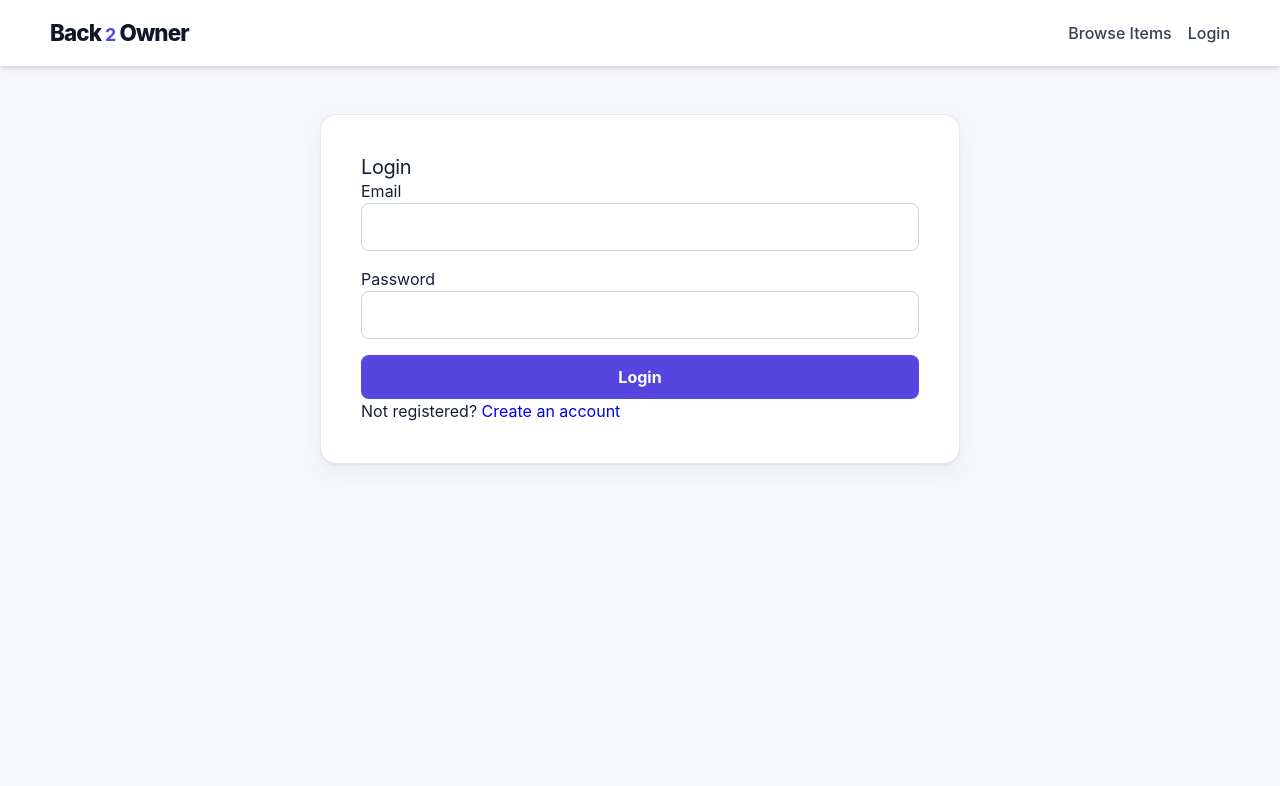
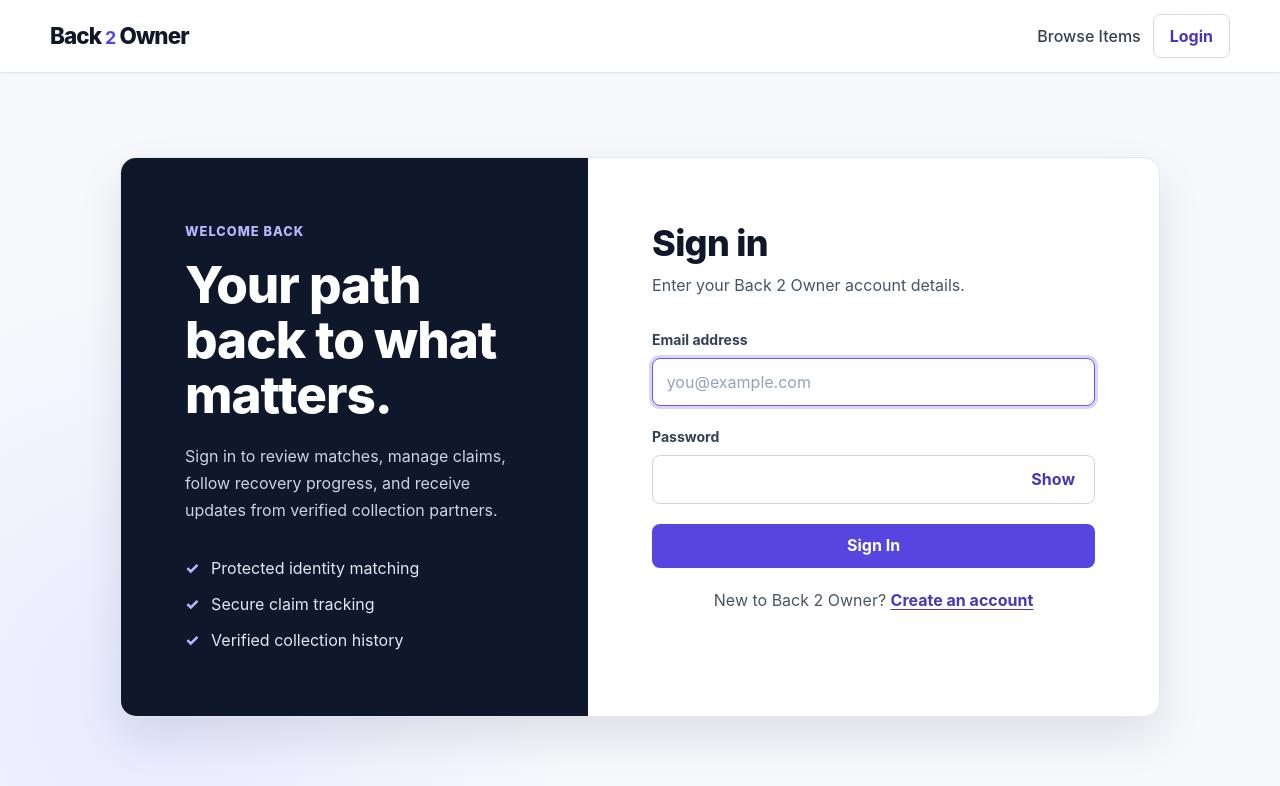
Before and after one commit to FuthifoXx/lostAndFound_frontEnd, a React (Vite) app: page /login in a window 1280 px wide. Shown: the top 786 px of the page. Built offline with nearby package versions, Linux system fonts and the light colour scheme.

Commit message:
Redesign login experience

```diff
--- a/src/pages/Login.jsx
+++ b/src/pages/Login.jsx
@@ -21,6 +21,8 @@
   })
 
   const [error, setError] = useState('')
+  const [submitting, setSubmitting] = useState(false)
+  const [showPassword, setShowPassword] = useState(false)
 
   const handleChange = (e) => {
     setForm({ ...form, [e.target.name]: e.target.value })
@@ -30,6 +32,7 @@
     e.preventDefault()
 
     try {
+      setSubmitting(true)
       setError('')
       const authenticatedUser = await login(form)
       const destination =
@@ -38,51 +41,90 @@
           : getRoleHome(authenticatedUser.role)
       navigate(destination, { replace: true })
     } catch (err) {
-      console.log(err)
       setError(err.message)
       setForm((currentForm) => ({ ...currentForm, password: '' }))
+    } finally {
+      setSubmitting(false)
     }
   }
 
   return (
-    <>
+    <div className='public-page auth-page'>
       <Navbar />
 
-      <form className='form' onSubmit={handleSubmit}>
-        <h4>Login</h4>
+      <main className='auth-shell'>
+        <section className='auth-card'>
+          <div className='auth-intro'>
+            <p className='landing-eyebrow'>Welcome back</p>
+            <h1>Your path back to what matters.</h1>
+            <p>
+              Sign in to review matches, manage claims, follow recovery progress,
+              and receive updates from verified collection partners.
+            </p>
+            <ul className='auth-benefits'>
+              <li>Protected identity matching</li>
+              <li>Secure claim tracking</li>
+              <li>Verified collection history</li>
+            </ul>
+          </div>
 
-        {error && <p className='form-alert'>{error}</p>}
+          <form className='auth-form' onSubmit={handleSubmit}>
+            <div className='auth-form-heading'>
+              <h2>Sign in</h2>
+              <p>Enter your Back 2 Owner account details.</p>
+            </div>
+
+            {returnTo && (
+              <p className='auth-notice'>Sign in to continue with this item.</p>
+            )}
+
+            {error && <p className='form-alert' role='alert'>{error}</p>}
 
             <div className='form-row'>
-          <label>Email</label>
+              <label className='form-label' htmlFor='login-email'>Email address</label>
               <input
+                id='login-email'
                 type='email'
                 name='email'
                 className='form-input'
+                placeholder='you@example.com'
                 value={form.email}
                 onChange={handleChange}
                 autoComplete='email'
+                autoFocus
+                required
               />
             </div>
 
             <div className='form-row'>
-          <label>Password</label>
+              <label className='form-label' htmlFor='login-password'>Password</label>
+              <div className='password-control'>
                 <input
-            type='password'
+                  id='login-password'
+                  type={showPassword ? 'text' : 'password'}
                   name='password'
                   className='form-input'
                   value={form.password}
                   onChange={handleChange}
                   autoComplete='current-password'
+                  required
                 />
+                <button
+                  type='button'
+                  onClick={() => setShowPassword((visible) => !visible)}
+                  aria-label={showPassword ? 'Hide password' : 'Show password'}
+                >
+                  {showPassword ? 'Hide' : 'Show'}
+                </button>
+              </div>
             </div>
 
-        <button type='submit' className='btn btn-block'>
-          Login
+            <button type='submit' className='btn btn-block' disabled={submitting}>
+              {submitting ? 'Signing in…' : 'Sign in'}
             </button>
 
             <p className='auth-switch'>
-          Not registered?{' '}
+              New to Back 2 Owner?{' '}
               <Link
                 to={returnTo ? `/register?returnTo=${encodeURIComponent(returnTo)}` : '/register'}
               >
@@ -90,7 +132,9 @@
               </Link>
             </p>
           </form>
-    </>
+        </section>
+      </main>
+    </div>
   )
 }
 
--- a/src/styles/design-system.css
+++ b/src/styles/design-system.css
@@ -882,6 +882,138 @@
   color: var(--grey-600);
 }
 
+/* Authentication */
+.auth-page {
+  background:
+    radial-gradient(circle at 12% 88%, var(--brand-100), transparent 26rem),
+    var(--backgroundColor);
+}
+
+.auth-shell {
+  display: grid;
+  width: min(calc(100% - 2rem), 1040px);
+  min-height: calc(100vh - 72px);
+  margin: 0 auto;
+  padding: clamp(2rem, 6vw, 5rem) 0;
+  place-items: center;
+}
+
+.auth-card {
+  display: grid;
+  grid-template-columns: minmax(0, 0.9fr) minmax(360px, 1.1fr);
+  overflow: hidden;
+  width: 100%;
+  border: 1px solid var(--grey-200);
+  border-radius: var(--radius-lg);
+  background: white;
+  box-shadow: 0 20px 45px rgba(15, 23, 42, 0.1);
+}
+
+.auth-intro {
+  display: flex;
+  flex-direction: column;
+  justify-content: center;
+  padding: clamp(2rem, 5vw, 4rem);
+  background: var(--grey-900);
+  color: white;
+}
+
+.auth-intro .landing-eyebrow { color: var(--brand-300); }
+
+.auth-intro h1 {
+  max-width: 12ch;
+  font-size: clamp(2rem, 4vw, 3.25rem);
+  font-weight: 800;
+  line-height: 1.08;
+}
+
+.auth-intro > p:not(.landing-eyebrow) {
+  margin-top: var(--space-5);
+  color: var(--grey-300);
+  line-height: 1.7;
+}
+
+.auth-benefits {
+  display: grid;
+  gap: var(--space-3);
+  margin-top: var(--space-8);
+  color: var(--grey-200);
+}
+
+.auth-benefits li::before {
+  margin-right: var(--space-3);
+  color: var(--brand-300);
+  content: '✓';
+  font-weight: 800;
+}
+
+.auth-form {
+  width: 100%;
+  margin: 0;
+  padding: clamp(2rem, 5vw, 4rem);
+  border: 0;
+  border-radius: 0;
+  box-shadow: none;
+}
+
+.auth-form-heading { margin-bottom: var(--space-8); }
+
+.auth-form-heading h2 {
+  color: var(--grey-900);
+  font-size: clamp(1.75rem, 3vw, 2.25rem);
+  font-weight: 800;
+}
+
+.auth-form-heading p { margin-top: var(--space-2); color: var(--grey-600); }
+.auth-form .form-row { margin-bottom: var(--space-5); }
+
+.auth-notice {
+  margin-bottom: var(--space-5);
+  padding: var(--space-3) var(--space-4);
+  border: 1px solid var(--brand-200);
+  border-radius: var(--radius-sm);
+  background: var(--brand-50);
+  color: var(--brand-800);
+}
+
+.auth-form .form-alert {
+  margin-bottom: var(--space-5);
+  padding: var(--space-3) var(--space-4);
+  border: 1px solid #fecdd3;
+  border-radius: var(--radius-sm);
+  background: var(--danger-50);
+  color: var(--danger-700);
+  letter-spacing: 0;
+  text-transform: none;
+}
+
+.password-control { position: relative; }
+.password-control .form-input { padding-right: 4.5rem; }
+
+.password-control button {
+  position: absolute;
+  inset: 50% var(--space-2) auto auto;
+  min-height: 36px;
+  padding: 0 var(--space-3);
+  transform: translateY(-50%);
+  border: 0;
+  border-radius: var(--radius-sm);
+  background: transparent;
+  color: var(--brand-700);
+  font-weight: 700;
+  cursor: pointer;
+}
+
+.password-control button:hover { background: var(--brand-50); }
+
+.auth-switch {
+  margin-top: var(--space-5);
+  color: var(--grey-600);
+  text-align: center;
+}
+
+.auth-switch a { color: var(--brand-700); font-weight: 750; text-decoration: underline; text-underline-offset: 0.2rem; }
+
 .sidebar-backdrop {
   display: none;
 }
@@ -932,6 +1064,10 @@
   }
 
   .landing-hero-copy { max-width: 46rem; }
+
+  .auth-card { grid-template-columns: 1fr; max-width: 640px; }
+  .auth-form { order: -1; }
+  .auth-intro h1 { max-width: 16ch; }
 }
 
 @media (max-width: 520px) {
@@ -969,6 +1105,10 @@
   .public-search { padding: var(--space-4); }
   .browse-results-heading { align-items: flex-start; flex-direction: column; }
   .browse-page .pagination .btn { flex: 1; }
+  .auth-shell { min-height: calc(100vh - 64px); padding-block: var(--space-6); }
+  .auth-form,
+  .auth-intro { padding: var(--space-6) var(--space-5); }
+  .auth-form-heading { margin-bottom: var(--space-6); }
 }
 
 @media (prefers-reduced-motion: reduce) {
```
Lines whose indentation alone changed are shown as unchanged.
